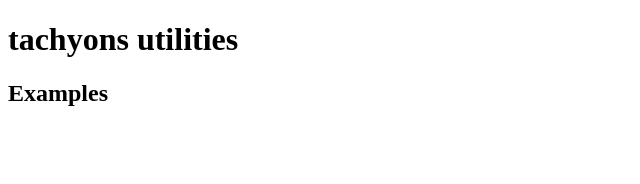
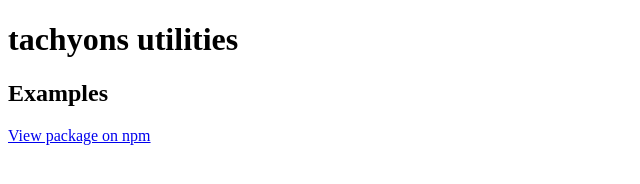
Before and after one commit to tachyons-css/tachyons-utilities, a website: page index.html in a window 1280 px wide. Shown: the whole page, without its empty margins (0-640 px from the left). Drawn offline with Linux system fonts and the light colour scheme.

Commit message:
Adding link to npm module

```diff
--- a/index.html
+++ b/index.html
@@ -13,5 +13,6 @@
   <body>
     <h1>tachyons utilities</h1>
     <h2>Examples</h2>
+    <a href="http://npmjs.org/package/tachyons-utilities" title="tachyons-utilities">View package on npm</a>
   </body>
 </html>
```
